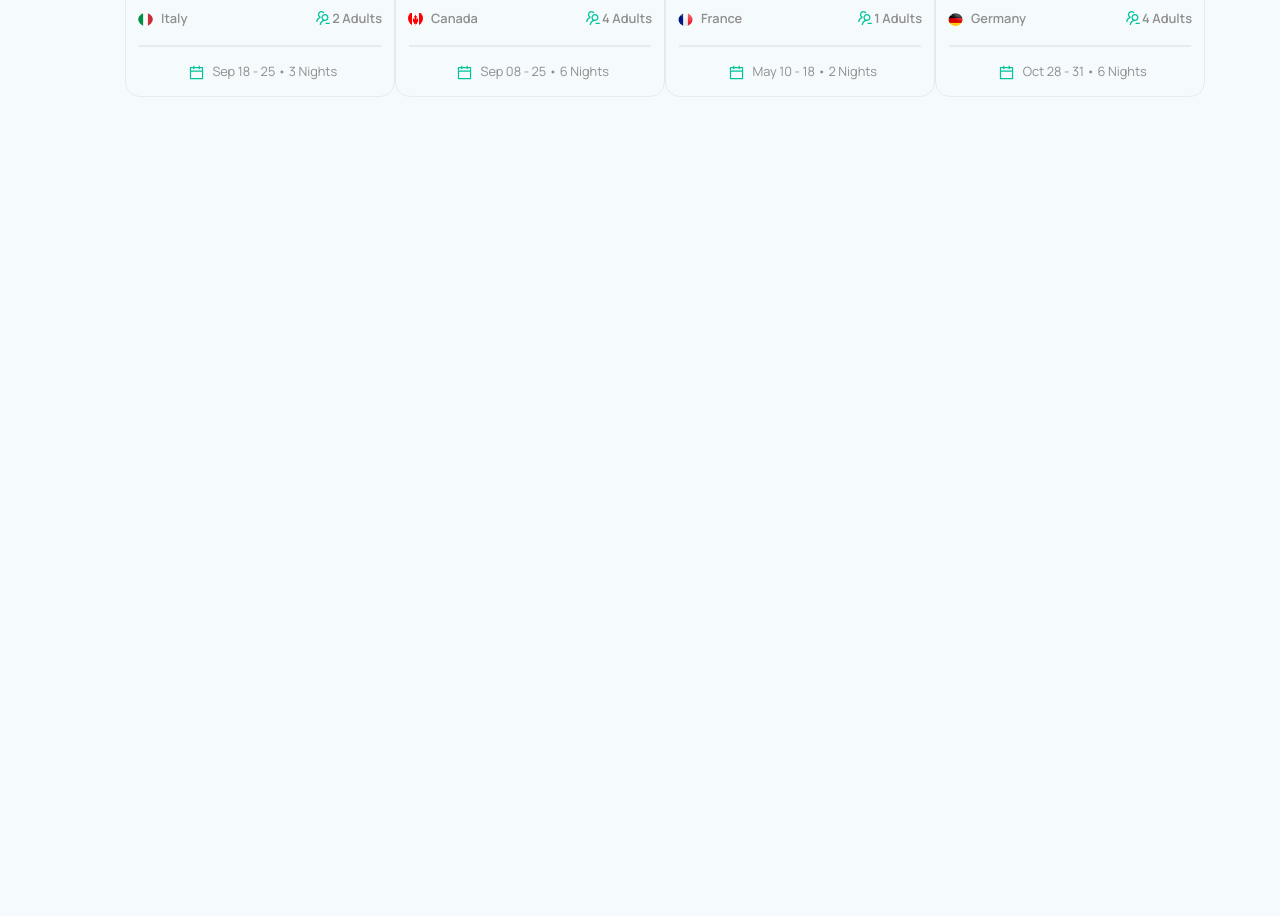
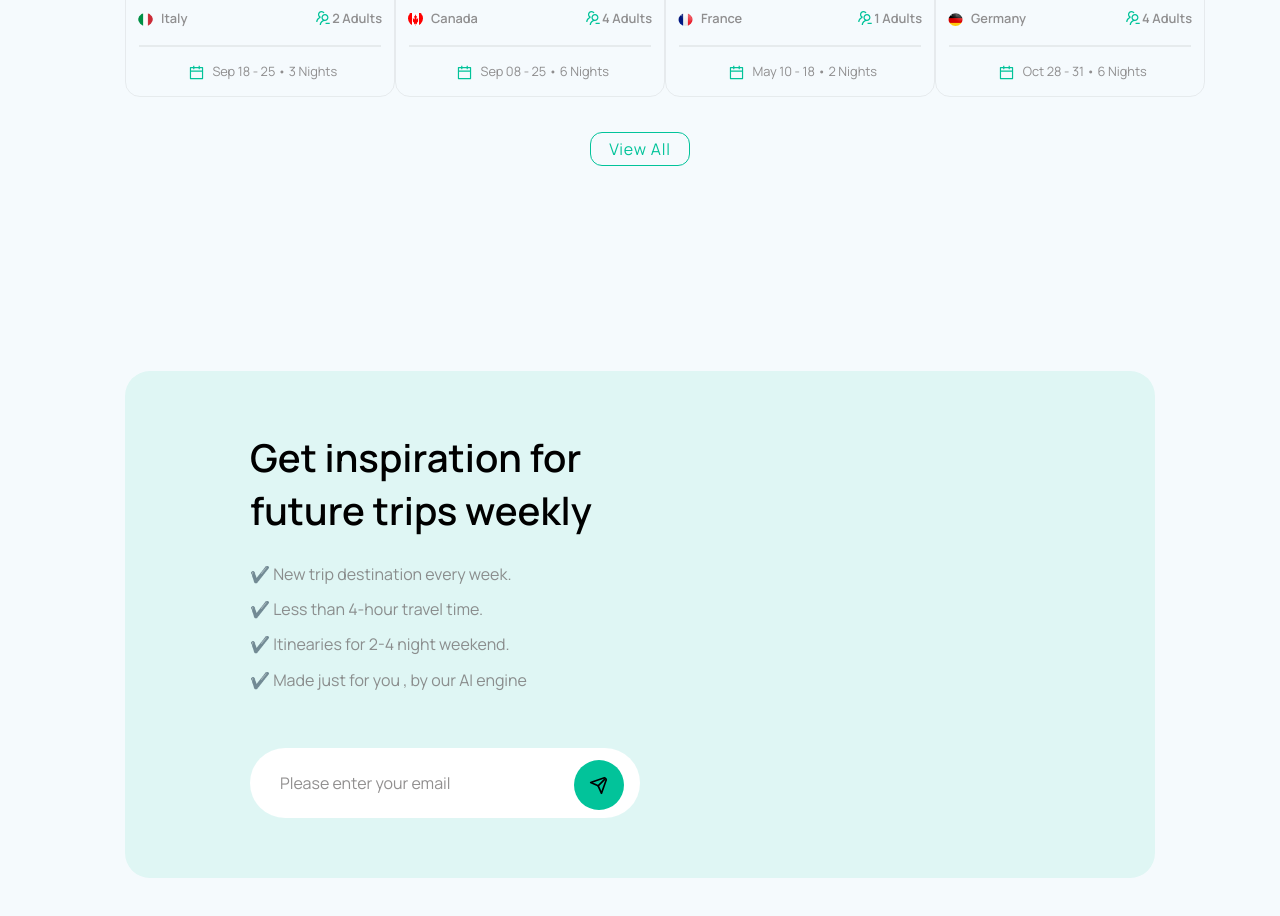
Before and after one commit to Aymsep/Travel_agency, a React (Create React App) app: page / in a window 1280 px wide. Shown: the part 1060-1976 px from the top of the page. Before the commit the page ends 1282 px from the top, so only its background shows below. Built offline with nearby package versions, Linux system fonts and the light colour scheme.

Commit message:
add news mail section

```diff
--- a/src/App.js
+++ b/src/App.js
@@ -2,6 +2,7 @@ import React from 'react'
 import Header from './Container/Header/Header'
 import Navbar from './components/Navbar/Navbar'
 import Discover from './Container/Discover/Discover'
+import News from './Container/News/News'
 
 const App = () => {
   return (
@@ -9,6 +10,7 @@ const App = () => {
       <Navbar/>
       <Header/>
       <Discover/>
+      <News/>
     </div>
   )
 }
--- a/src/Container/Discover/Discover.css
+++ b/src/Container/Discover/Discover.css
@@ -7,6 +7,23 @@
 }
 
 .app__cards{
+    width: 100%;
     display: grid;
     grid-template-columns: repeat(4,1fr);
+    place-items: center;
 }
+
+.app_viewall{
+    color: var(--primary-color);
+    border: 1px solid var(--primary-color);
+    border-radius: 12px;
+    padding: 5px 18px;
+    margin-top: 35px;
+    letter-spacing: .8px;
+}
+
+.app__cards-a{
+    display: flex;
+    width: 100%;
+    justify-content: center;
+}
--- a/src/Container/Discover/Discover.jsx
+++ b/src/Container/Discover/Discover.jsx
@@ -35,6 +35,9 @@ const Discover = () => {
                 }
 
         </div>
+                <div className="app__cards-a">
+                    <a href="#" className="app_viewall">View All</a>
+                </div>
     </div>
   )
 }
--- /dev/null
+++ b/src/Container/News/News.css
@@ -0,0 +1,52 @@
+.app__news{
+    padding:60px 125px;
+    margin:80px 125px;
+    background-color: #dff6f4;
+    display: grid;
+    grid-template-columns: 1fr 1fr;
+    border-radius: 25px;
+}
+
+.app__news-left h1{
+    padding-bottom: 20px;
+    font-size: 2.4rem;
+}
+
+.app__news-left ul{
+    margin-bottom: 50px;
+}
+
+.app__news-left ul li{
+    line-height:2.2rem;
+    color: var(--secondary-color);
+    font-weight: 500;
+}
+
+.app__news-input{
+    position: relative;
+}
+
+.app__news-input input{
+    height: 70px;
+    padding: 0px 30px;
+    border-radius: 50px;
+    width: 100%;
+    font-size: 1rem;
+    position: relative;
+}
+
+.app__news-input svg{
+    cursor: pointer;
+    position: absolute;
+    right: 1rem;
+    top: 17%;
+    background-color: var(--primary-color);
+    width: 50px;
+    height: 50px;
+    border-radius: 50%;
+    padding: 15px;
+}
+
+::placeholder{
+    color: var(--secondary-color);
+}
--- /dev/null
+++ b/src/Container/News/News.jsx
@@ -0,0 +1,29 @@
+import React from 'react'
+import Flag from '../../components/Flag/Flag'
+import './News.css'
+import {FiSend} from 'react-icons/fi'
+
+const News = () => {
+  return (
+    <div className="app__news">
+        <div className="app__news-left">
+            <h1>Get inspiration for <br /> future trips weekly</h1>
+
+            <ul>
+                <li>✔️ New trip destination every week. </li>
+                <li>✔️ Less than 4-hour travel time. </li>
+                <li>✔️ Itinearies for 2-4 night weekend. </li>
+                <li>✔️ Made just for you , by our AI engine </li>
+            </ul>
+
+            <div className="app__news-input">
+                <input type="text" placeholder="Please enter your email" />
+                <FiSend/>
+            </div>
+
+        </div>
+    </div>
+  )
+}
+
+export default News
--- a/src/components/Card/Card.css
+++ b/src/components/Card/Card.css
@@ -7,6 +7,7 @@
     border-radius: 15px;
     overflow: hidden;
     position: relative;
+    cursor: pointer;
 }
 
 
@@ -73,6 +74,7 @@
 }
 
 .opt svg{
+    cursor: pointer;
     transform: translate(30%,30%);
     vertical-align: middle;
 }
```
